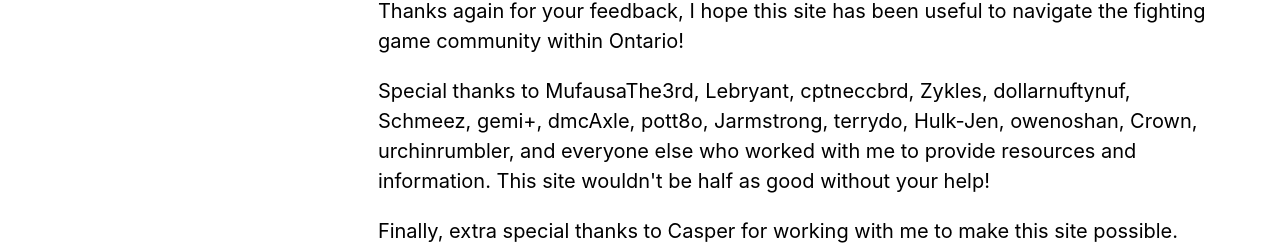
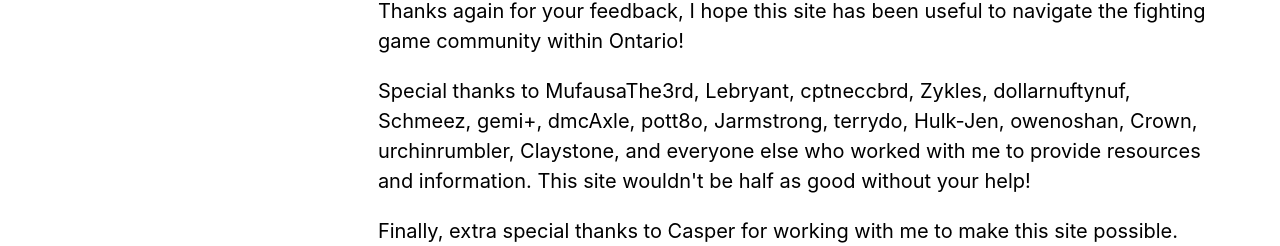
Before and after one commit to NathanW001/ontariofgc-website, a React (Vite) app in the folder ontario-fgc-website/: page / in a window 1280 px wide. Shown: the part 3127-3373 px from the top of the page. Built offline with nearby package versions, Linux system fonts and the light colour scheme.

Commit message:
updated thanks

```diff
--- a/ontario-fgc-website/src/components/Contact.jsx
+++ b/ontario-fgc-website/src/components/Contact.jsx
@@ -9,7 +9,7 @@ function Contact() {
         <h1 className='contact-title'>Contact</h1>
         <div className='contact-paragraph'>
           <p>As mentioned above, this site is unofficial and upkept by dedicated community members. If you noticed something missing, or would like to add something, the easiest way to contact me is either through Discord @wonton001 or through Twitter (X) <a href="https://x.com/wontonfgc">@WontonFGC</a>. Thanks again for your feedback, I hope this site has been useful to navigate the fighting game community within Ontario!</p>
-          <p>Special thanks to MufausaThe3rd, Lebryant, cptneccbrd, Zykles, dollarnuftynuf, Schmeez, gemi+, dmcAxle, pott8o, Jarmstrong, terrydo, Hulk-Jen, owenoshan, Crown, urchinrumbler, and everyone else who worked with me to provide resources and information. This site wouldn't be half as good without your help!</p>
+          <p>Special thanks to MufausaThe3rd, Lebryant, cptneccbrd, Zykles, dollarnuftynuf, Schmeez, gemi+, dmcAxle, pott8o, Jarmstrong, terrydo, Hulk-Jen, owenoshan, Crown, urchinrumbler, Claystone, and everyone else who worked with me to provide resources and information. This site wouldn't be half as good without your help!</p>
           <p>Finally, extra special thanks to Casper for working with me to make this site possible. Without their help, this resource wouldn't be here.</p>
         </div>
       </div>
```
